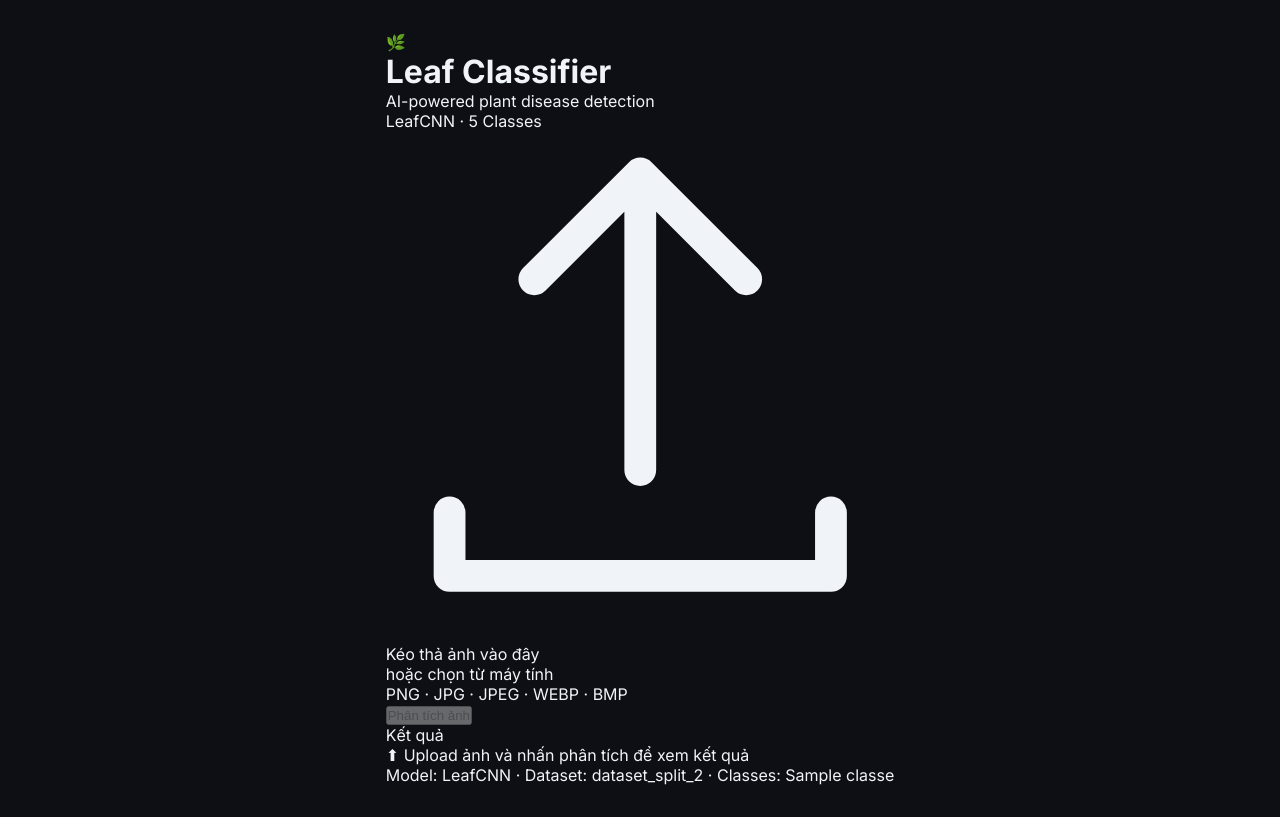
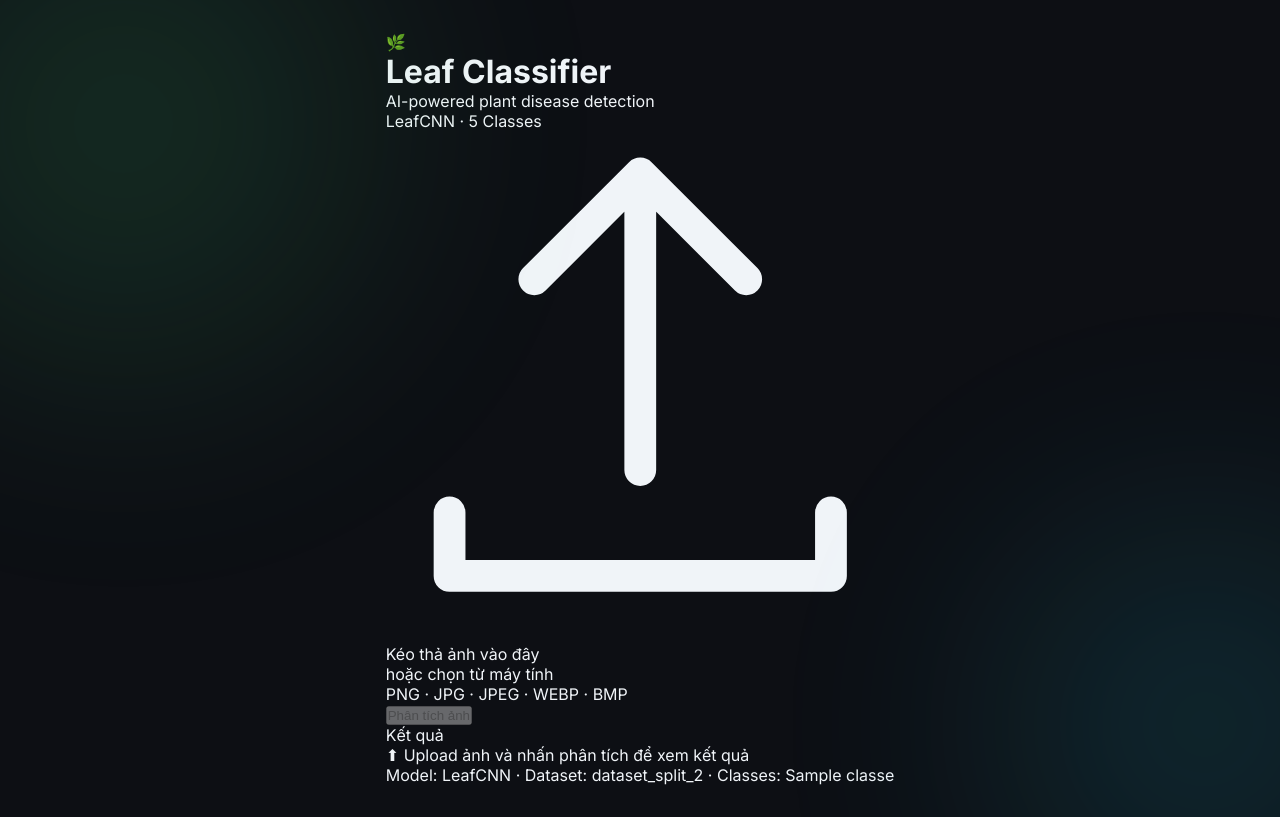
Before and after one commit to PhanAnh23593/BTL_TTNT, a Python web app: template templates/index.html in a window 1280 px wide. Run offline with Jinja, Linux system fonts and the light colour scheme; the template is opened without the code that fills it: most values are stand-ins (such as "Sample title", 1, 10 or a date in 2020).

Commit message:
chore(styles): import blur effects and drift animation

```diff
--- a/static/style.css
+++ b/static/style.css
@@ -26,3 +26,29 @@ body {
 }
 
 /* ── Ambient Blobs ───────────────────────────────── */
+.bg-blur {
+  position: fixed;
+  border-radius: 50%;
+  filter: blur(120px);
+  opacity: 0.18;
+  pointer-events: none;
+  z-index: 0;
+}
+.bg-blur-1 {
+  width: 600px; height: 600px;
+  background: radial-gradient(circle, #4ade80, transparent);
+  top: -200px; left: -200px;
+  animation: drift 12s ease-in-out infinite alternate;
+}
+.bg-blur-2 {
+  width: 500px; height: 500px;
+  background: radial-gradient(circle, #22d3ee, transparent);
+  bottom: -150px; right: -150px;
+  animation: drift 15s ease-in-out infinite alternate-reverse;
+}
+@keyframes drift {
+  from { transform: translate(0,0); }
+  to   { transform: translate(40px, 40px); }
+}
+
+/* ── Wrapper ─────────────────────────────────────── */
```
